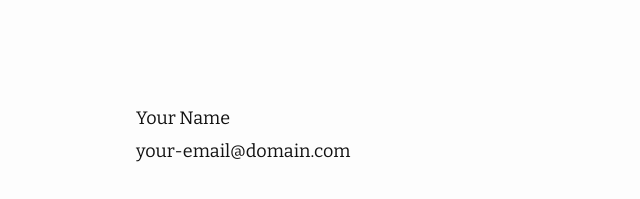
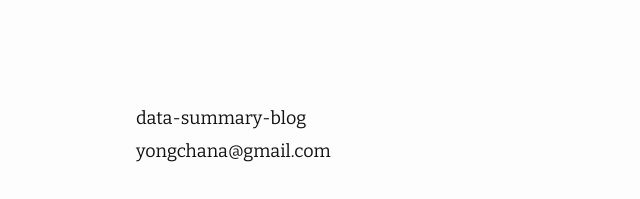
Before and after one commit to data-summary-blog/data-summary-blog.github.io, a Jekyll site: the page built from index.md, in a window 1280 px wide. Shown: the part 698-897 px from the top of the page, without its empty margins (134-774 px from the left). Built offline with Jekyll 4.4.1, drawn with Linux system fonts in a browser that asks for light colours; nearby versions of some CDN libraries.

Commit message:
fix config

```diff
--- a/_config.yml
+++ b/_config.yml
@@ -1,7 +1,7 @@
 title: Moving # The title of the blog
-author: Your Name # Your name
-email: your-email@domain.com # your email shown in the footer
-url: http://huangyz.name/moving/ # this is your site's root address.
+author: data-summary-blog # Your name
+email: yongchana@gmail.com # your email shown in the footer
+url: https://data-summary-blog.github.io/ # this is your site's root address.
 description: > # this means to ignore newlines until "show_excerpts:"
   A clean and minimalist theme for Jekyll.
 favicon: "./favicon.ico" # set the favicon of the site
```
